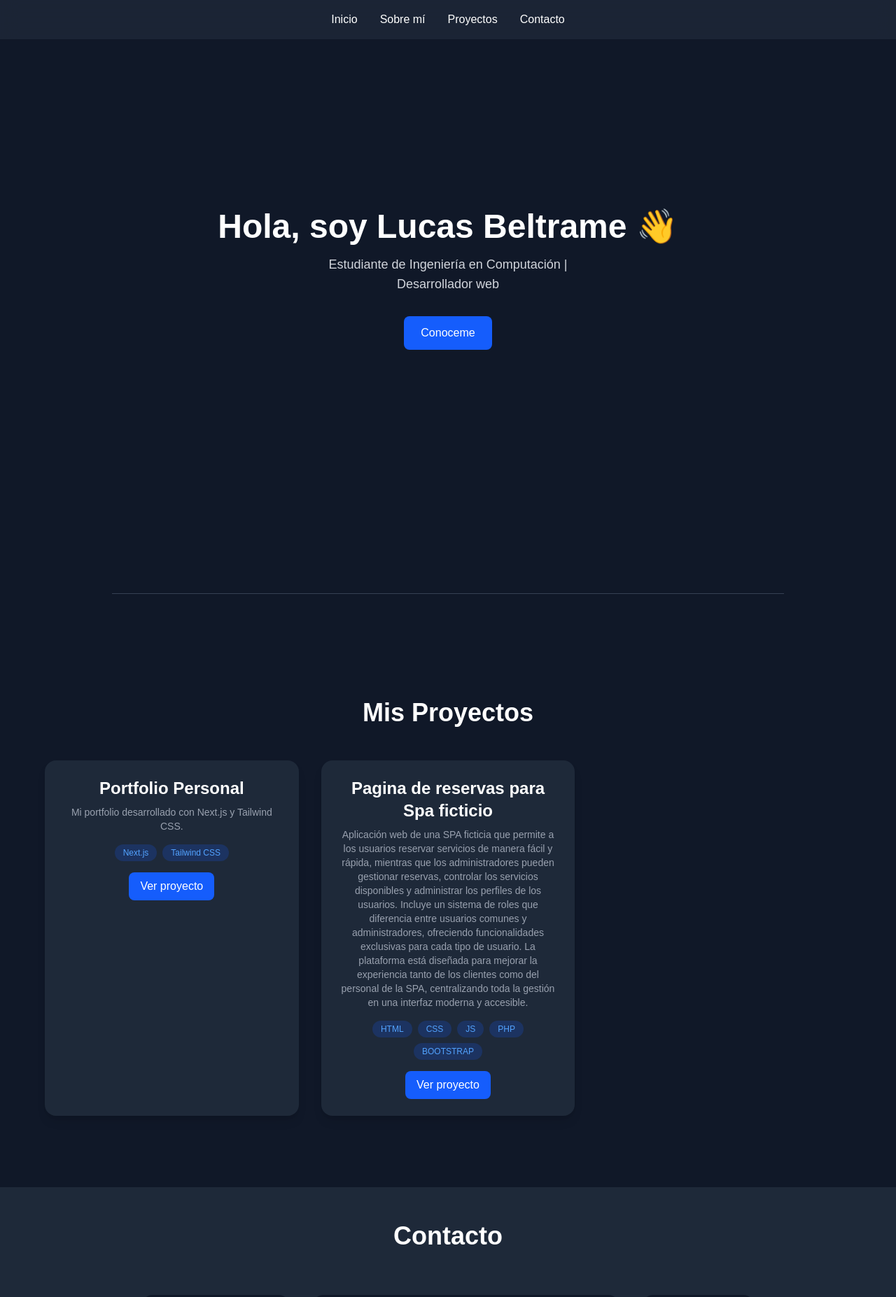
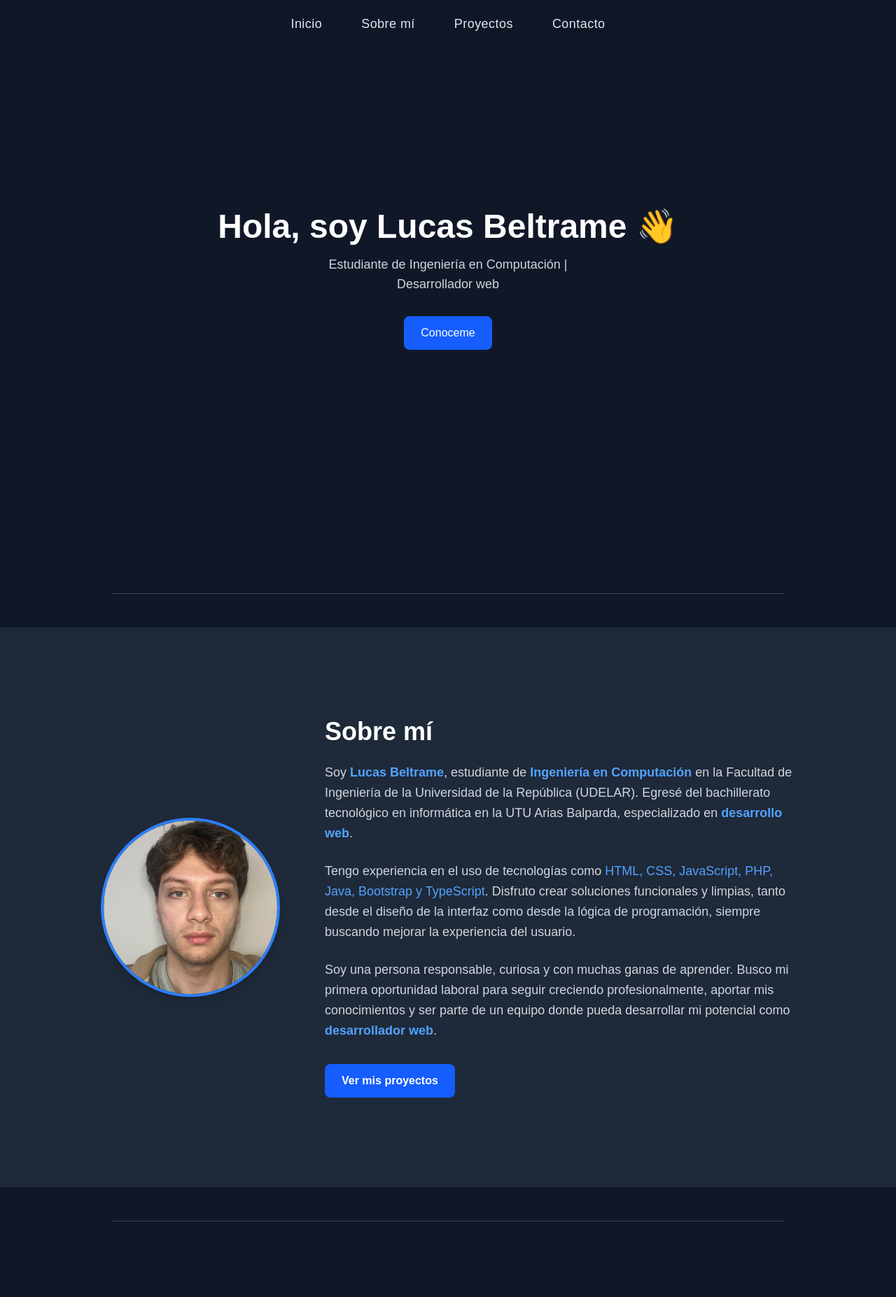
Before and after one commit to Lukas4-hub/Portfolio-Web2026, a Next.js app: page / in a window 1280 px wide. Shown: the top 1854 px of the page at 70% size. Built offline with nearby package versions, Linux system fonts and the light colour scheme.

Commit message:
Seccion sobre mi

```diff
--- a/src/app/page.js
+++ b/src/app/page.js
@@ -3,6 +3,8 @@ import Navbar from "@/components/Navbar";
 import Inicio from "@/components/Inicio";
 import Proyectos from "@/components/Proyectos";
 import Contacto from "@/components/Contacto";
+import SobreMi from "@/components/SobreMi";
+
 
 export default function Home() {
   return (
@@ -18,6 +20,9 @@ export default function Home() {
       <hr className="border-gray-700 my-12 mx-auto w-3/4" />
 
       {/* SECCIÓN PROYECTOS (vacía por ahora) */}
+      <SobreMi/>
+      <hr className="border-gray-700 my-12 mx-auto w-3/4" />
+
     <Proyectos/>
 
       {/* SECCIÓN CONTACTO (vacía por ahora) */}
--- a/src/components/Navbar.js
+++ b/src/components/Navbar.js
@@ -1,12 +1,40 @@
 export default function Navbar(){
     return (
-<nav className="fixed top-0 left-0 w-full bg-gray-800/80 backdrop-blur-md py-4 z-50">
-<div className="flex justify-center gap-8">
-  <a href="#inicio" className="hover:text-blue-400 transition">Inicio</a>
-  <a href="#sobre-mi" className="hover:text-blue-400 transition">Sobre mí</a>
-  <a href="#proyectos" className="hover:text-blue-400 transition">Proyectos</a>
-  <a href="#contacto" className="hover:text-blue-400 transition">Contacto</a>
-</div>
+<nav className="fixed top-0 left-0 w-full z-50 backdrop-blur-md bg-gray-900/70 shadow-lg">
+  <div className="max-w-6xl mx-auto px-8 py-5 flex justify-center space-x-14 text-gray-200  text-lg tracking-wide">
+    <a
+      href="#inicio"
+      className="relative hover:text-white transition-colors duration-300 group"
+    >
+      Inicio
+      <span className="absolute left-0 bottom-0 w-0 h-0.5 bg-blue-500 transition-all duration-300 group-hover:w-full"></span>
+    </a>
+
+    <a
+      href="#sobre"
+      className="relative hover:text-white transition-colors duration-300 group"
+    >
+      Sobre mí
+      <span className="absolute left-0 bottom-0 w-0 h-0.5 bg-blue-500 transition-all duration-300 group-hover:w-full"></span>
+    </a>
+
+    <a
+      href="#proyectos"
+      className="relative hover:text-white transition-colors duration-300 group"
+    >
+      Proyectos
+      <span className="absolute left-0 bottom-0 w-0 h-0.5 bg-blue-500 transition-all duration-300 group-hover:w-full"></span>
+    </a>
+
+    <a
+      href="#contacto"
+      className="relative hover:text-white transition-colors duration-300 group"
+    >
+      Contacto
+      <span className="absolute left-0 bottom-0 w-0 h-0.5 bg-blue-500 transition-all duration-300 group-hover:w-full"></span>
+    </a>
+  </div>
 </nav>
+
     );
 }
--- /dev/null
+++ b/src/components/SobreMi.js
@@ -0,0 +1,52 @@
+export default function SobreMi(){
+    return(
+        <section
+        id="sobre"
+        className="flex flex-col md:flex-row items-center justify-center min-h-screen bg-gray-800 text-gray-200 px-8 py-24 gap-16"
+      >
+        {/* Imagen de perfil */}
+        <div className="w-48 h-48 md:w-64 md:h-64 rounded-full overflow-hidden border-4 border-blue-500 shadow-lg">
+          <img
+            src="\foto_inicio.jpeg"
+            alt="Foto de Lucas Beltrame"
+            className="w-full h-full object-cover"
+          />
+        </div>
+
+        {/* Texto descriptivo */}
+        <div className="max-w-2xl text-center md:text-left">
+          <h2 className="text-4xl font-bold text-white mb-6">Sobre mí</h2>
+
+          <p className="text-lg leading-relaxed text-gray-300 mb-6">
+            Soy <span className="text-blue-400 font-semibold">Lucas Beltrame</span>,
+            estudiante de <span className="text-blue-400 font-semibold">Ingeniería en Computación</span> en la
+            Facultad de Ingeniería de la Universidad de la República (UDELAR).
+            Egresé del bachillerato tecnológico en informática en la UTU Arias Balparda,
+            especializado en <span className="text-blue-400 font-semibold">desarrollo web</span>.
+          </p>
+
+          <p className="text-lg leading-relaxed text-gray-300 mb-6">
+            Tengo experiencia en el uso de tecnologías como
+            <span className="text-blue-400"> HTML, CSS, JavaScript, PHP, Java, Bootstrap y TypeScript</span>.
+            Disfruto crear soluciones funcionales y limpias, tanto desde el diseño de la interfaz
+            como desde la lógica de programación, siempre buscando mejorar la experiencia del usuario.
+          </p>
+
+          <p className="text-lg leading-relaxed text-gray-300 mb-8">
+            Soy una persona responsable, curiosa y con muchas ganas de aprender.
+            Busco mi primera oportunidad laboral para seguir creciendo profesionalmente,
+            aportar mis conocimientos y ser parte de un equipo donde pueda desarrollar
+            mi potencial como <span className="text-blue-400 font-semibold">desarrollador web</span>.
+          </p>
+
+          <a
+            href="#proyectos"
+            className="inline-block bg-blue-600 hover:bg-blue-700 text-white font-semibold px-6 py-3 rounded-lg transition-all duration-300"
+          >
+            Ver mis proyectos
+          </a>
+        </div>
+      </section>
+
+    )
+}
--- a/src/data/proyectos.js
+++ b/src/data/proyectos.js
@@ -4,14 +4,15 @@ export const proyectos = [
       titulo: "Portfolio Personal",
       descripcion: "Mi portfolio desarrollado con Next.js y Tailwind CSS.",
       tecnologias: ["Next.js", "Tailwind CSS"],
-      link: "https://portfolio.vercel.app"
+      link: "https://github.com/Lukas4-hub/Portfolio-Web"
     },
     {
       slug: "Onsen-Spa",
       titulo: "Pagina de reservas para Spa ficticio",
       descripcion: "Aplicación web de una SPA ficticia que permite a los usuarios reservar servicios de manera fácil y rápida, mientras que los administradores pueden gestionar reservas, controlar los servicios disponibles y administrar los perfiles de los usuarios. Incluye un sistema de roles que diferencia entre usuarios comunes y administradores, ofreciendo funcionalidades exclusivas para cada tipo de usuario. La plataforma está diseñada para mejorar la experiencia tanto de los clientes como del personal de la SPA, centralizando toda la gestión en una interfaz moderna y accesible.",
       tecnologias: ["HTML", "CSS","JS","PHP","BOOTSTRAP"],
-      link: "https://calculadora.vercel.app"
+      link: "https://github.com/Lukas4-hub/Onsen-Spa"
     },
 
+
   ];
```
Also changed, not shown: public/foto_inicio.jpeg (added).
